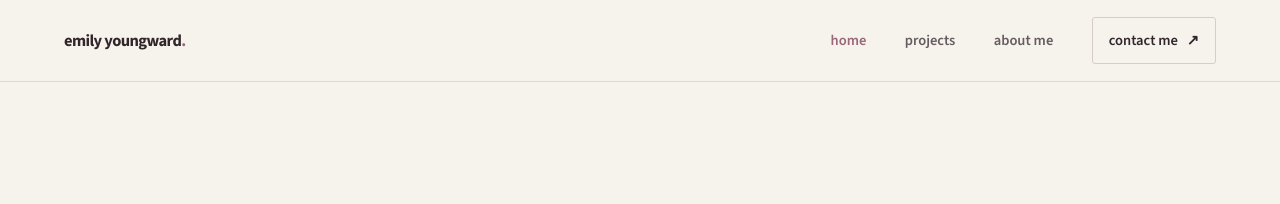
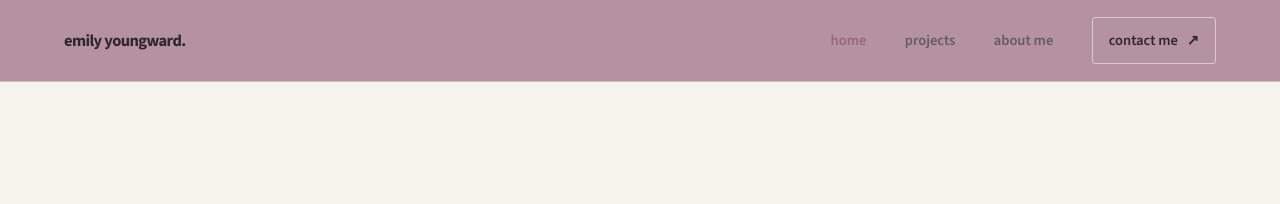
Before and after one commit to eyoung-15/eyoung-15.portfolio, a plain HTML site: page index.html in a window 1280 px wide. Shown: the top 204 px of the page. Drawn offline with nearby package versions, Linux system fonts and the light colour scheme.

Commit message:
fixing colour

```diff
--- a/css/style.css
+++ b/css/style.css
@@ -1,7 +1,7 @@
 :root {
   --color-background: #F6F2EC;
   --color-paper: #FCFAF7;
-  --color-paper-alt: #EAE3DA;
+  --color-paper-alt:  #B592A0;;
   --color-ink: #30262C;
   --color-muted: #665B60;
   --color-muted-light: #8D8184;
@@ -97,7 +97,7 @@ img {
   top: 0;
   height: var(--header-height);
   border-bottom: 1px solid rgba(216, 203, 203, 0.75);
-  background: rgba(246, 242, 236, 0.94);
+  background:  #B592A0;
   backdrop-filter: blur(14px);
 }
 
@@ -115,11 +115,6 @@ img {
   font-size: 1.03rem;
   font-weight: 700;
   letter-spacing: -0.035em;
-}
-
-.wordmark-period,
-.footer-wordmark span {
-  color: var(--color-accent);
 }
 
 .site-nav {
--- a/index.html
+++ b/index.html
@@ -19,7 +19,7 @@
   <header class="site-header">
     <div class="header-inner">
       <a class="wordmark" href="index.html" aria-label="Emily Youngward home">
-        emily youngward<span class="wordmark-period">.</span>
+        emily youngward.
       </a>
 
       <button class="menu-toggle" type="button" aria-label="Open navigation" aria-expanded="false" aria-controls="primary-navigation">
```
Also changed, not shown: about.html (+1 -1 lines), work.html (+1 -1 lines).
